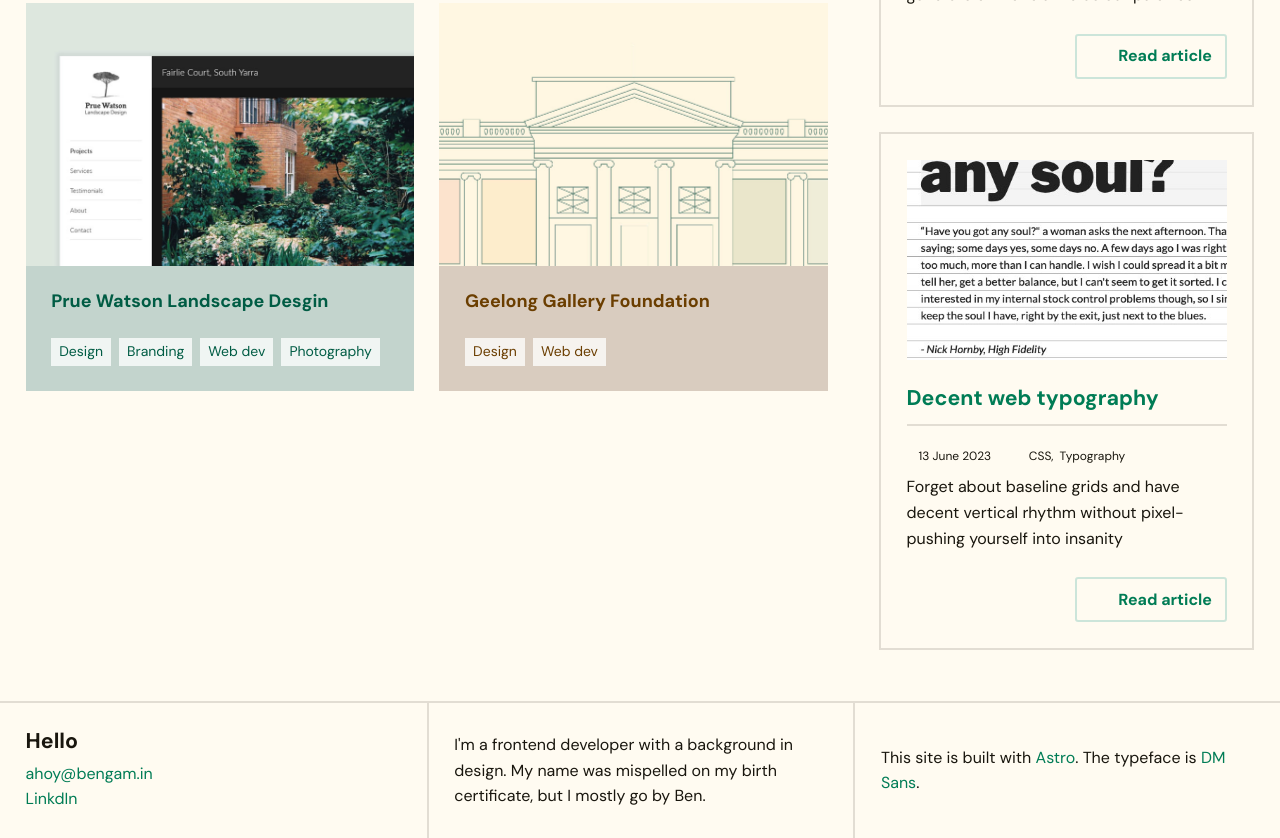
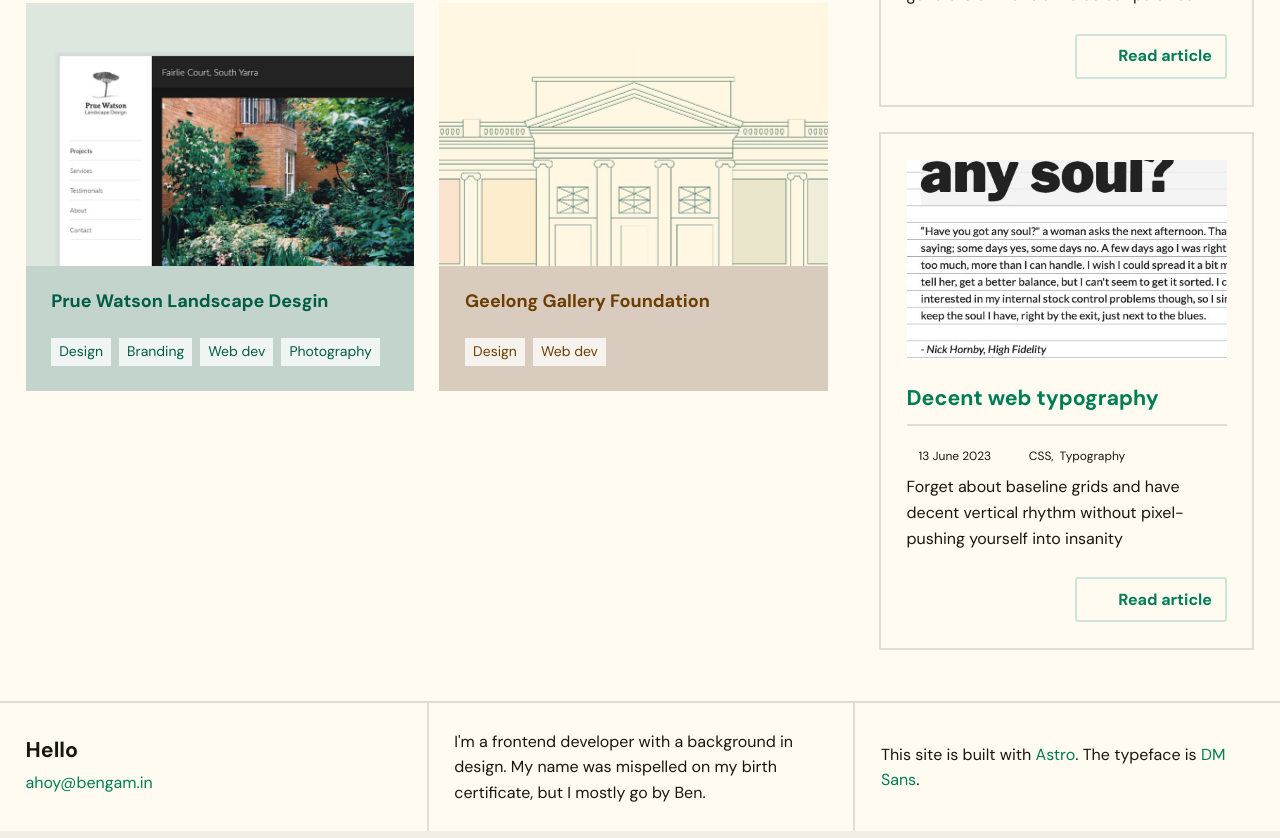
Before and after one commit to benosmac/b, an Astro site: page / in a window 1280 px wide. Shown: the part 738-1576 px from the top of the page. Built offline with nearby package versions, Linux system fonts and the light colour scheme; Astro itself is replaced by a stand-in of ours; some icons are missing; a web font is replaced by a local one.

Commit message:
update footer link

```diff
--- a/src/components/Footer.astro
+++ b/src/components/Footer.astro
@@ -9,7 +9,6 @@
                 <li>
                     <a href="mailto:ahoy@bengam.in">ahoy@bengam.in</a>
                 </li>
-                <li><a href="#LinkToLinkdin">LinkdIn</a></li>
             </ul>
         </span>
     </div>
```
